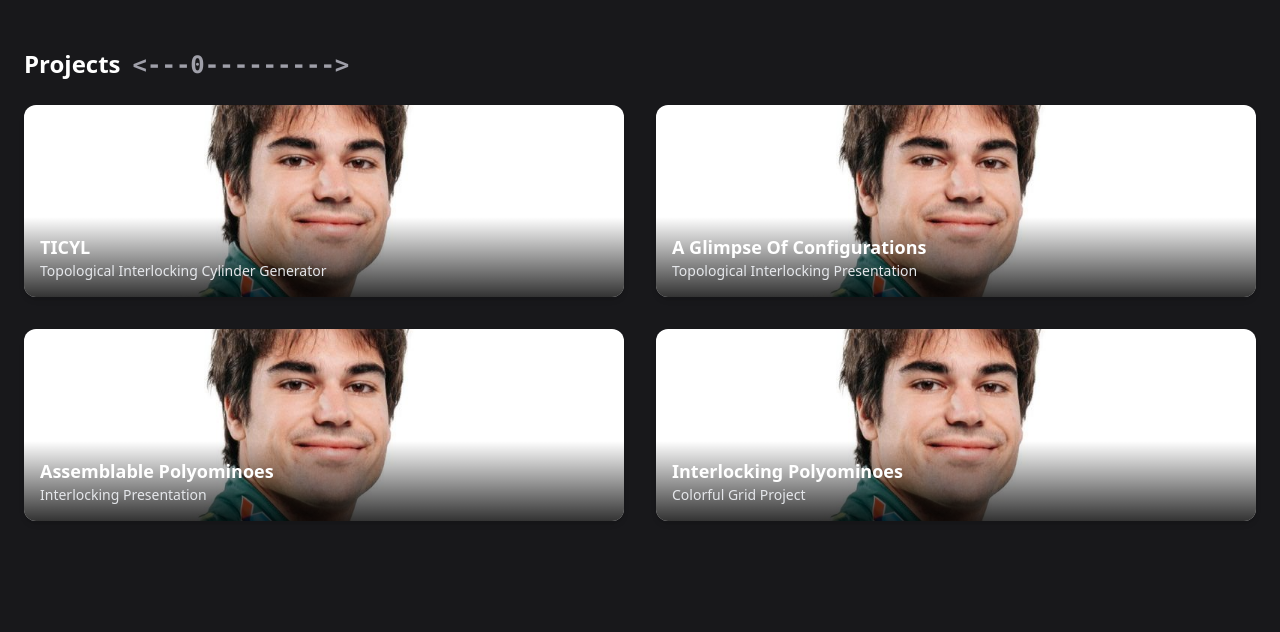
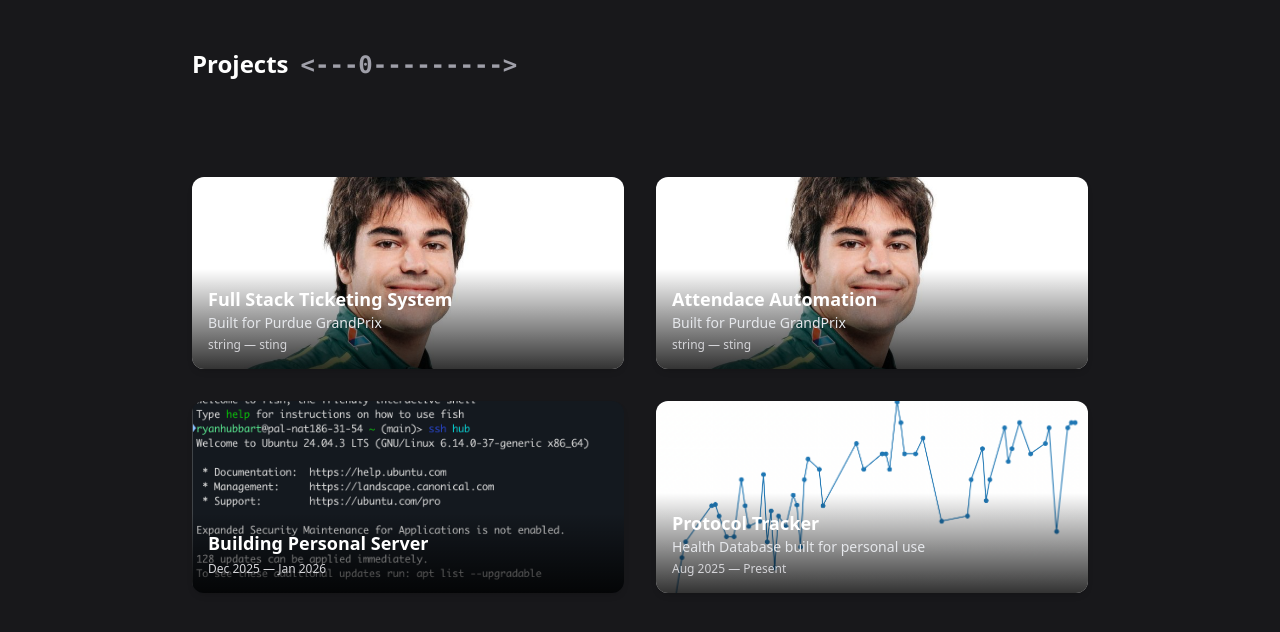
Before and after one commit to hub-ry/portfolio, a React (Vite) app: page / in a window 1280 px wide. Shown: the top 632 px of the page. Built offline with nearby package versions, Linux system fonts and the light colour scheme.

Commit message:
portfolio page no content

```diff
--- a/src/components/ProjectCard.tsx
+++ b/src/components/ProjectCard.tsx
@@ -1,5 +1,4 @@
 import type { Project } from "../data/projects";
-import lance from "../assets/lance.jpg";
 
 type Props = {
   project: Project;
@@ -9,13 +8,17 @@ export function ProjectCard({ project }: Props) {
   return (
     <div className="relative group overflow-hidden rounded-xl shadow-md hover:shadow-xl transition-shadow duration-300">
       <img
-        src={lance}
+        src={project.image}
         alt={project.title}
         className="w-full h-48 object-cover transform group-hover:scale-105 transition-transform duration-300"
       />
       <div className="absolute bottom-0 left-0 right-0 bg-gradient-to-t from-black/80 to-transparent p-4 text-white">
         <h3 className="text-lg font-semibold">{project.title}</h3>
         <p className="text-sm text-gray-200">{project.subtitle}</p>
+
+        <p className="text-xs text-zinc-300 mt-1">
+          {project.start} — {project.end}
+        </p>
       </div>
     </div>
   );
--- a/src/components/Projects.tsx
+++ b/src/components/Projects.tsx
@@ -4,8 +4,9 @@ import { ArrowCycle } from "./ArrowCycle";
 
 export function Projects() {
   return (
-    <section className="px-6 py-12">
-      <h2 className="text-2xl font-bold mb-6 text-white">
+    <section className="px-6 py-12 fade-in">
+      <div className="max-w-4xl mx-auto ">
+        <h2 className="text-2xl font-bold mb-24 text-white">
           Projects
           <ArrowCycle />
         </h2>
@@ -14,6 +15,7 @@ export function Projects() {
             <ProjectCard key={i} project={p} />
           ))}
         </div>
+      </div>
     </section>
   );
 }
--- a/src/data/projects.ts
+++ b/src/data/projects.ts
@@ -1,33 +1,48 @@
+import sshProject from "../assets/ssh-project.png"
+import lance from "../assets/lance.jpg";
+import gymProject from "../assets/gym-proj.png"
+
 export type Project = {
   title: string
   subtitle: string
   image: string
   type: "Project" | "Presentation"
+  start: string
+  end: string
 }
+
 
 export const projects: Project[] = [
   {
-    title: "TICYL",
-    subtitle: "Topological Interlocking Cylinder Generator",
-    image: "/images/ticyl.png",
+    title: "Full Stack Ticketing System",
+    subtitle: "Built for Purdue GrandPrix",
+    image: lance,
     type: "Project",
+    start: 'string',
+    end: 'sting'
   },
   {
-    title: "A Glimpse Of Configurations",
-    subtitle: "Topological Interlocking Presentation",
-    image: "/images/configs.png",
+    title: "Attendace Automation",
+    subtitle: "Built for Purdue GrandPrix",
+    image: lance,
     type: "Presentation",
+    start: 'string',
+    end: 'sting'
   },
   {
-    title: "Assemblable Polyominoes",
-    subtitle: "Interlocking Presentation",
-    image: "/images/polyominoes1.png",
+    title: "Building Personal Server",
+    subtitle: "",
+    image: sshProject,
     type: "Presentation",
+    start: 'Dec 2025',
+    end: 'Jan 2026'
   },
   {
-    title: "Interlocking Polyominoes",
-    subtitle: "Colorful Grid Project",
-    image: "/images/polyominoes2.png",
+    title: "Protocol Tracker",
+    subtitle: "Health Database built for personal use",
+    image: gymProject,
     type: "Project",
+    start: 'Aug 2025',
+    end: 'Present'
   },
 ]
```
Also changed, not shown: src/assets/gym-proj.png (added), src/assets/ssh-project.png (added). Lines whose indentation alone changed are shown as unchanged.
